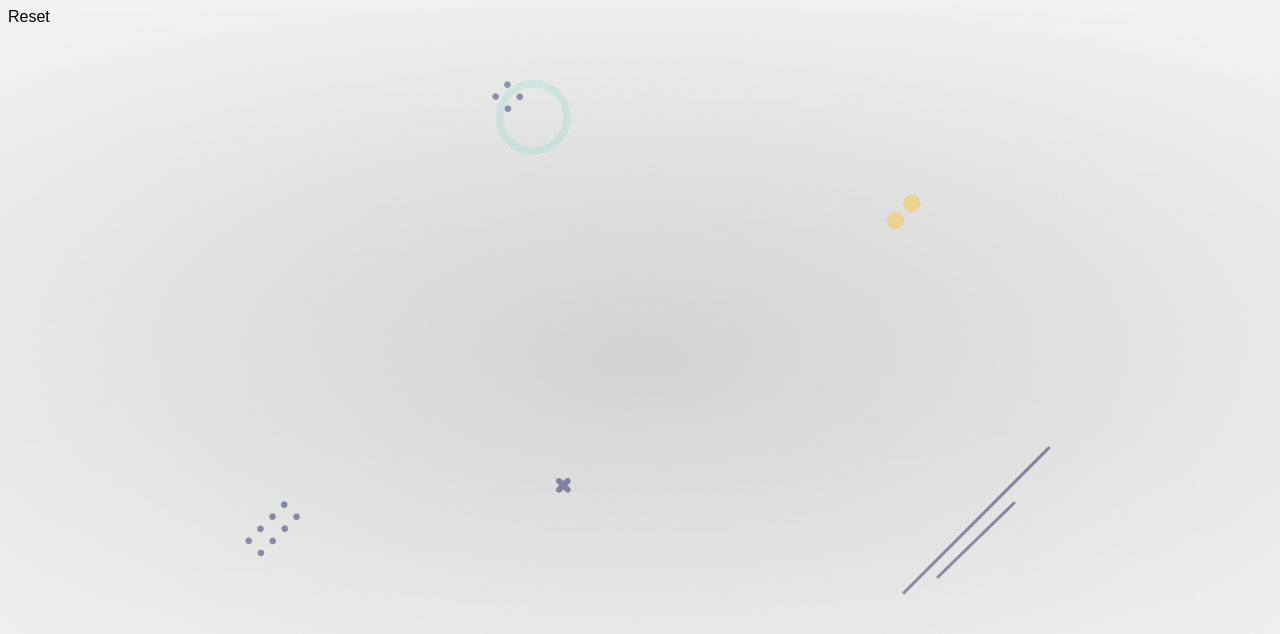
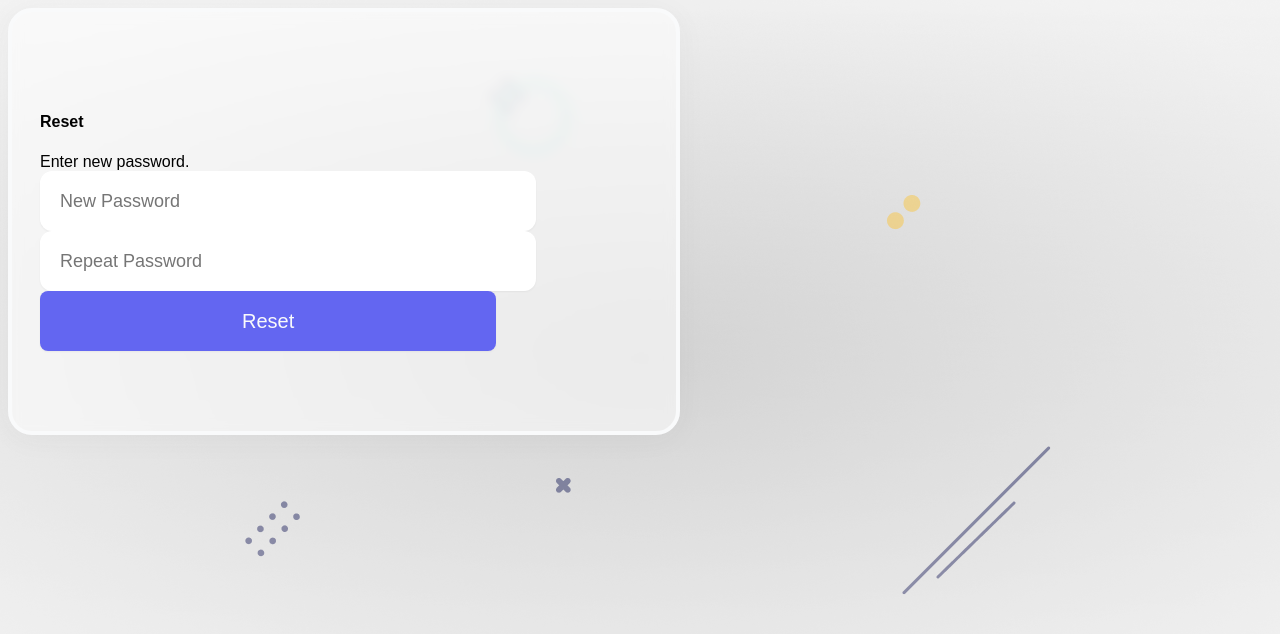
Before and after one commit to MohabbatRJ/authapp, a React (Vite) app in the folder client/: page /reset in a window 1280 px wide. Shown: the top 634 px of the page. Built offline with nearby package versions, Linux system fonts and the light colour scheme.

Commit message:
reset ui and formik validate with toast

```diff
--- a/client/src/components/Reset.jsx
+++ b/client/src/components/Reset.jsx
@@ -1,8 +1,47 @@
+import { Link } from "react-router-dom"
+import { Toaster } from 'react-hot-toast'
+import { useFormik } from 'formik'
+import { resetPasswordValidate } from "../helper/validate"
+
+import styles from '../styles/Username.module.css'
 
 export default function Reset() {
+
+  const formik = useFormik({
+    initialValues: {
+      password: '',
+      confirm_password: '',
+    },
+    validate: resetPasswordValidate,
+    validateOnBlur: false,
+    validateOnChange: false,
+    onSubmit: async (values) => {
+      console.log(values)
+    }
+  })
+
   return (
-    <div>
-      Reset
+    <div className="container mx-auto">
+
+      <Toaster position="top-center" reverseOrder={false}></Toaster>
+
+      <div className=" flex justify-center items-center h-screen">
+
+        <div className={styles.glass}>
+          <div className="title flex flex-col items-center">
+            <h4 className="font-5xl font-bold">Reset</h4>
+            <span className="py-4 text-xl w-2/3 text-center text-gray-500">Enter new password.</span>
+          </div>
+
+          <form onSubmit={formik.handleSubmit} className="py-1">
+            <div className="textbox flex flex-col items-center gap-6">
+              <input type="password" placeholder="New Password" className={styles.textbox} {...formik.getFieldProps('password')} />
+              <input type="password" placeholder="Repeat Password" className={styles.textbox} {...formik.getFieldProps('confirm_password')} />
+              <button className={styles.btn} type="submit">Reset</button>
+            </div>
+          </form>
+        </div>
+      </div>
     </div>
   )
 }
--- a/client/src/helper/validate.js
+++ b/client/src/helper/validate.js
@@ -13,6 +13,18 @@
 
     return errors
 }
+
+// reset password page
+export async function resetPasswordValidate(values) {
+    const errors = passwordVerify({}, values);
+
+    if (values.password !== values.confirm_password) {
+        errors.exist = toast.error('Password not match...!');
+    }
+
+    return errors
+}
+
 
 // validate username
 function usernameVerify(error = {}, values) {
@@ -46,3 +58,24 @@
 
     return errors;
 }
+
+// validate Password
+function resetPassword(errors = {}, values) {
+
+    const specialChars = /[`!@#$%^&*()_+\-=\[\]{};':"\\|,.<>\/?~]/;
+
+    if (!values.password) {
+        errors.password = toast.error('Password Required...!');
+    }
+    else if (values.password.includes(" ")) {
+        errors.password = toast.error('Wrong Password...!');
+    }
+    else if (values.password.length < 6) {
+        errors.password = toast.error('Password must be 6 character long...!');
+    }
+    else if (!specialChars.test(values.password)) {
+        errors.password = toast.error('Password must have special character...!');
+    }
+
+    return errors;
+}
```
